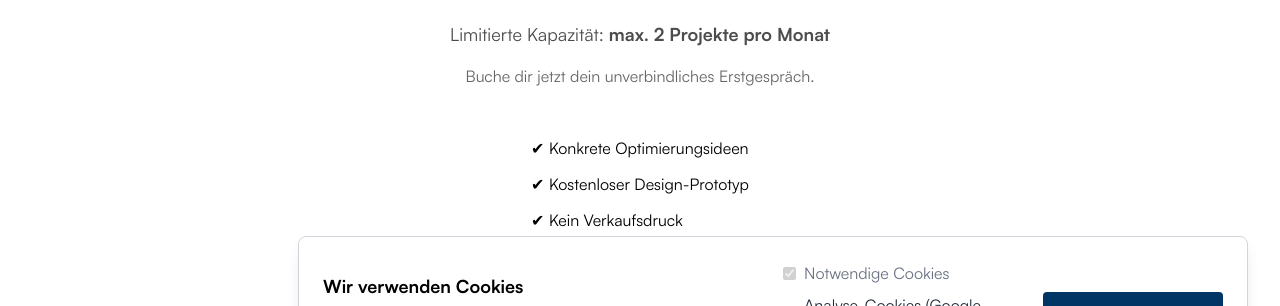
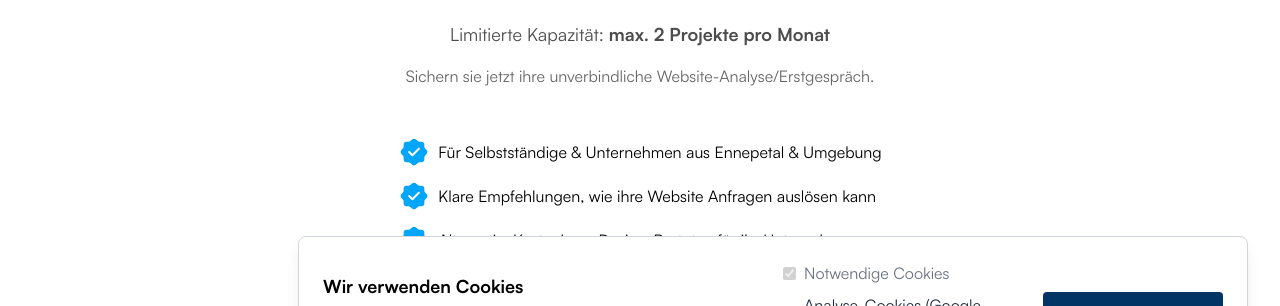
Before and after one commit to Franco-Cipolla/franco-cipolla-website, a React (Vite) app: page /erstgespraech in a window 1280 px wide. Shown: the part 276-582 px from the top of the page. Built offline with nearby package versions, Linux system fonts and the light colour scheme; no server answers.

Commit message:
`Updated dependencies and fixed import in Erstgespraech.jsx`

```diff
--- a/src/App.jsx
+++ b/src/App.jsx
@@ -13,7 +13,7 @@ import CheckList from './pages/CheckList.jsx';
 const HomePage = lazy(() => import('./pages/HomePage.jsx'));
 const AboutPage = lazy(() => import('./pages/AboutPage.jsx'));
 const Datenschutzerklärung = lazy(() => import('./pages/Datenschutzerklärung.jsx'));
-const Erstgespraech = lazy(() => import('./pages/ErstGespraech.jsx'));
+const Erstgespraech = lazy(() => import('./pages/Erstgespraech.jsx'));
 const Impressum = lazy(() => import('./pages/Impressum.jsx'));
 const Danke = lazy(() => import('./pages/Danke.jsx'));
 
--- /dev/null
+++ b/src/components/CheckIcon.jsx
@@ -0,0 +1,14 @@
+const CheckIcon = () => (
+  <svg width="32" height="32" viewBox="0 0 24 24" fill="#00a6fb" xmlns="http://www.w3.org/2000/svg">
+<g clip-path="url(#clip0_4418_8618)">
+<path d="M21.5599 10.7405L20.1999 9.16055C19.9399 8.86055 19.7299 8.30055 19.7299 7.90055V6.20055C19.7299 5.14055 18.8599 4.27055 17.7999 4.27055H16.0999C15.7099 4.27055 15.1399 4.06055 14.8399 3.80055L13.2599 2.44055C12.5699 1.85055 11.4399 1.85055 10.7399 2.44055L9.16988 3.81055C8.86988 4.06055 8.29988 4.27055 7.90988 4.27055H6.17988C5.11988 4.27055 4.24988 5.14055 4.24988 6.20055V7.91055C4.24988 8.30055 4.03988 8.86055 3.78988 9.16055L2.43988 10.7505C1.85988 11.4405 1.85988 12.5605 2.43988 13.2505L3.78988 14.8405C4.03988 15.1405 4.24988 15.7005 4.24988 16.0905V17.8005C4.24988 18.8605 5.11988 19.7305 6.17988 19.7305H7.90988C8.29988 19.7305 8.86988 19.9405 9.16988 20.2005L10.7499 21.5605C11.4399 22.1505 12.5699 22.1505 13.2699 21.5605L14.8499 20.2005C15.1499 19.9405 15.7099 19.7305 16.1099 19.7305H17.8099C18.8699 19.7305 19.7399 18.8605 19.7399 17.8005V16.1005C19.7399 15.7105 19.9499 15.1405 20.2099 14.8405L21.5699 13.2605C22.1499 12.5705 22.1499 11.4305 21.5599 10.7405ZM16.1599 10.1105L11.3299 14.9405C11.1899 15.0805 10.9999 15.1605 10.7999 15.1605C10.5999 15.1605 10.4099 15.0805 10.2699 14.9405L7.84988 12.5205C7.55988 12.2305 7.55988 11.7505 7.84988 11.4605C8.13988 11.1705 8.61988 11.1705 8.90988 11.4605L10.7999 13.3505L15.0999 9.05055C15.3899 8.76055 15.8699 8.76055 16.1599 9.05055C16.4499 9.34055 16.4499 9.82055 16.1599 10.1105Z"/>
+</g>
+<defs>
+<clipPath id="clip0_4418_8618">
+<rect width="24" height="24" fill="white"/>
+</clipPath>
+</defs>
+</svg>
+);
+
+export default CheckIcon;
--- a/src/pages/ErstGespraech.jsx
+++ b/src/pages/ErstGespraech.jsx
@@ -5,6 +5,7 @@ import { ScrollTrigger } from 'gsap/ScrollTrigger';
 import { Helmet } from 'react-helmet-async';
 import { InlineWidget } from "react-calendly";
 import SEOJsonLD from '../components/SEOJsonLD';
+import CheckIcon from '../components/CheckIcon';
 
 const CalendlyConsentEmbed = ({ enabled, setEnabled }) => {
   if (!enabled) {
@@ -102,17 +103,17 @@ const Erstgespraech = () => {
               Limitierte Kapazität: <strong>max. 2 Projekte pro Monat</strong>
             </p>
             <p className="text-base text-black/60">
-              Buche dir jetzt dein unverbindliches Erstgespräch.
+              Sichern sie jetzt ihre unverbindliche Website-Analyse/Erstgespräch.
             </p>
           </div>
 
           {/* Benefits */}
           <div className="contact-animate mb-10 text-center">
             <ul className="inline-block text-left space-y-3">
-              <li>✔ Konkrete Optimierungsideen</li>
-              <li>✔ Kostenloser Design-Prototyp</li>
-              <li>✔ Kein Verkaufsdruck</li>
-              <li>✔ Termindetails per E-Mail</li>
+              <li className='flex  items-center gap-2  '> <CheckIcon/> Für Selbstständige & Unternehmen aus Ennepetal & Umgebung</li>
+              <li className='flex  items-center gap-2 '> <CheckIcon/> Klare Empfehlungen, wie ihre Website Anfragen auslösen kann</li>
+              <li className='flex  items-center gap-2 pr-2'> <CheckIcon/> Alternativ: Kostenloser Design-Prototyp für ihr Unternehmen</li>
+              <li className='flex  items-center gap-2 '> <CheckIcon/> Termindetails, Bestätigung, sowie zusätzliche Infos per E-Mail</li>
             </ul>
           </div>
 
```
Also changed, not shown: 1 other file (tests, documents, lock files or other folders).
